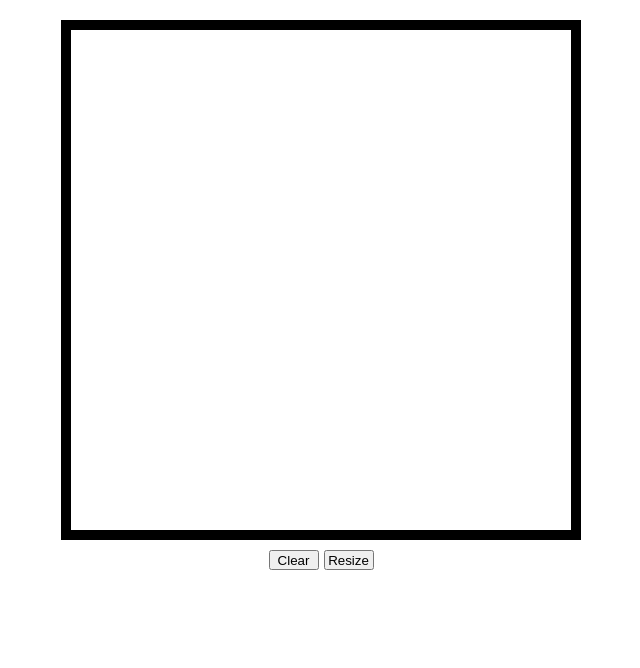
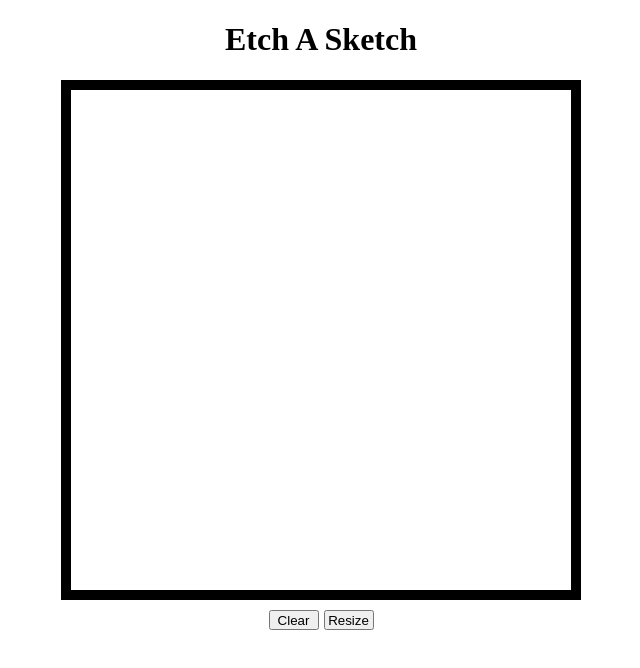
Before and after one commit to J-Haze/etch-a-sketch, a plain HTML site: page index.html in a window 1280 px wide. Shown: the whole page, without its empty margins (319-959 px from the left). Drawn offline with Linux system fonts and the light colour scheme; files whose address does not match are found by name.

Commit message:
Add files via upload
Added title.

```diff
--- a/index.html
+++ b/index.html
@@ -6,7 +6,8 @@
     <link rel="stylesheet" href="styles.css">
 </head>
 <body>
-     <div id="etchContainer"></div> <!--for the etch a sketch -->
+    <h1> Etch A Sketch </h1>
+    <div id="etchContainer"></div> <!--for the etch a sketch -->
 
     <div id="btnContainer"> <!-- for the "clear" "resize" "change color" btns etc. -->
         <!-- Seperate Divs for different buttons -->
--- a/styles.css
+++ b/styles.css
@@ -1,6 +1,11 @@
+h1{
+    margin: 10px, auto, 0px, auto;
+    text-align: center;
+}
+
 #etchContainer{
     display: flex;
-    margin-top: 20px;
+    margin-top: 10px;
 }
 
 #grid{
```
